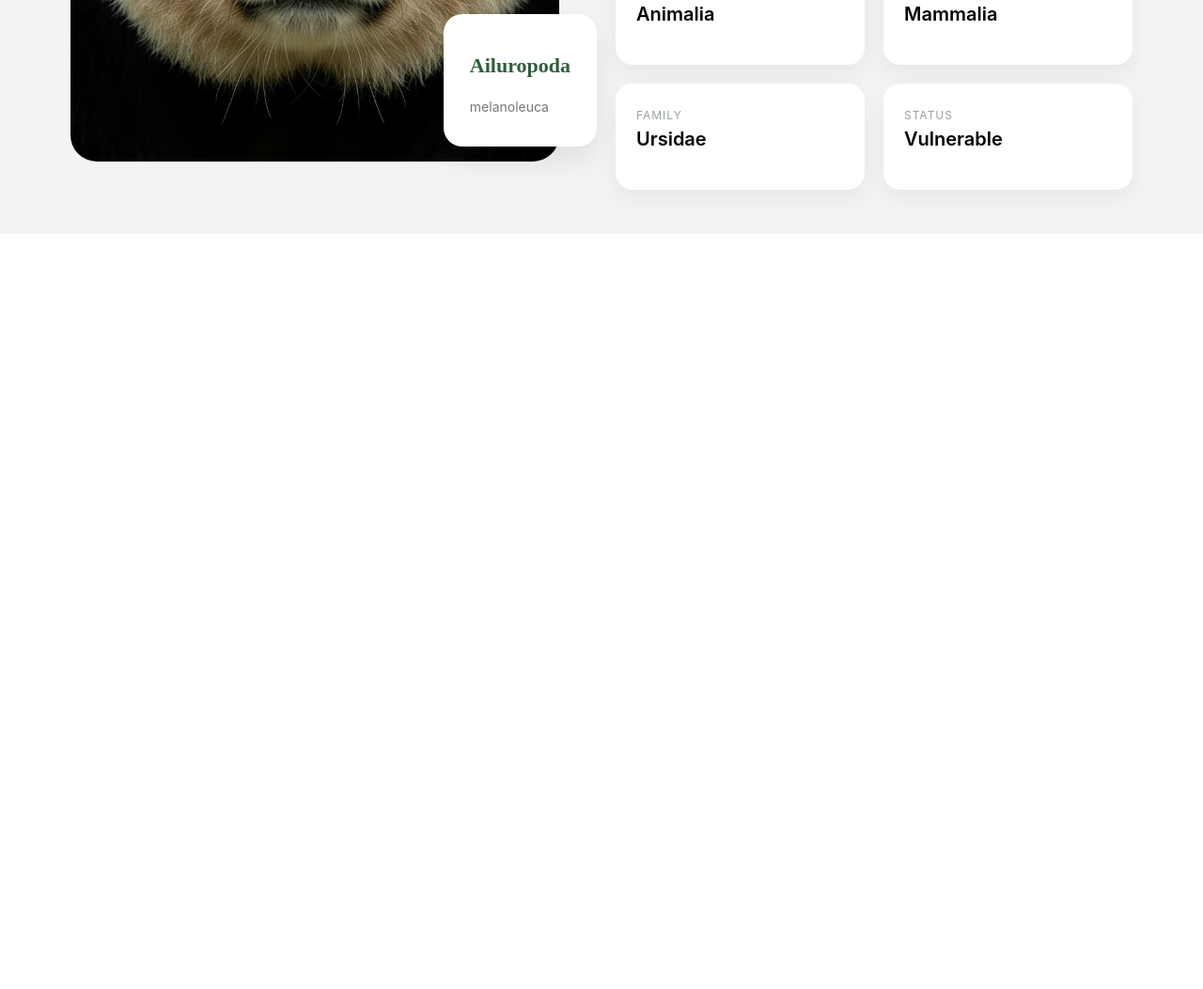
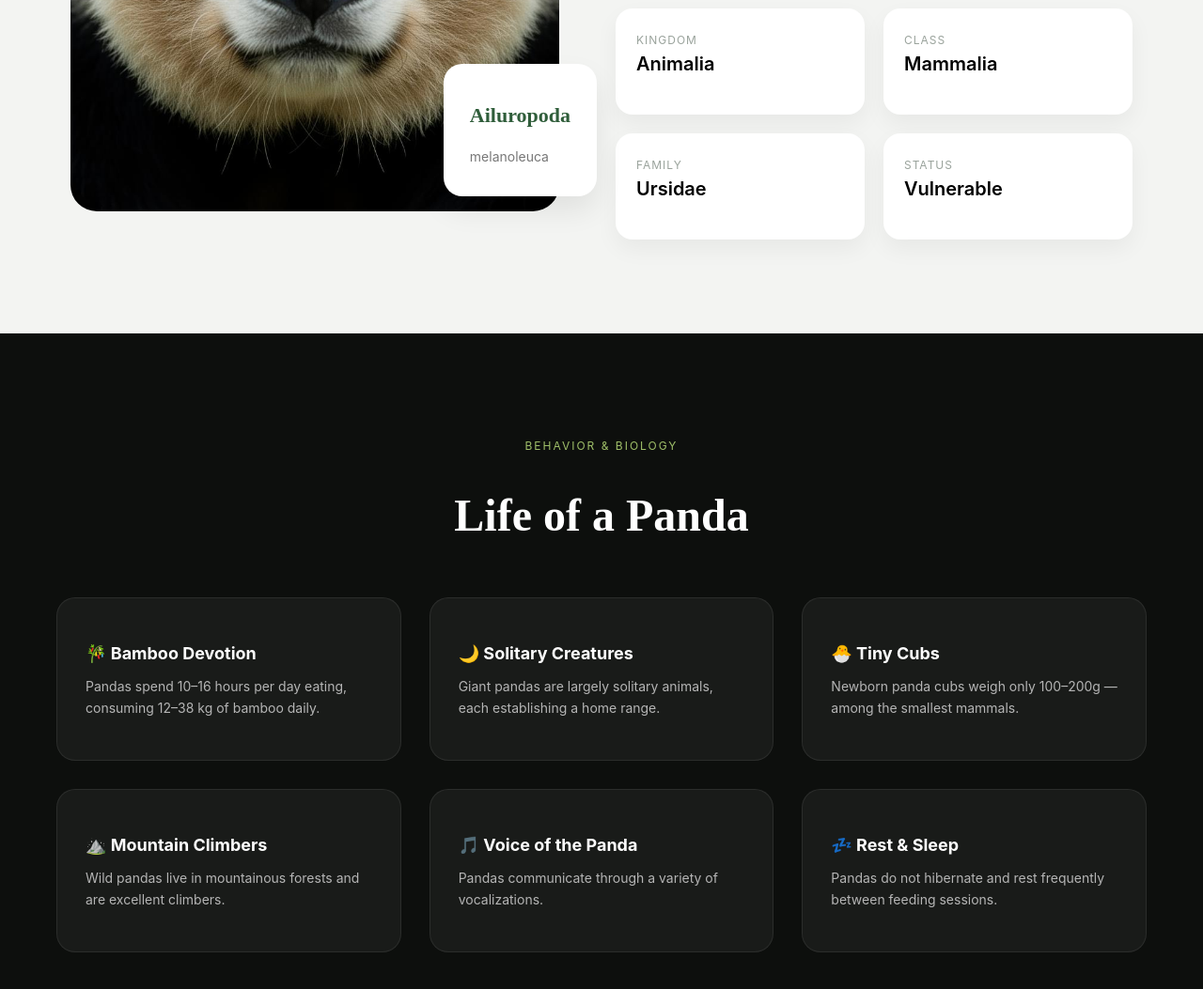
Before and after one commit to mohameddoumi10/Panda, a plain HTML site: page index.html in a window 1280 px wide. Shown: the part 1421-2474 px from the top of the page at 94% size. Before the commit the page ends 1670 px from the top, so only its background shows below. Drawn offline with Linux system fonts and the light colour scheme.

Commit message:
life section

```diff
--- a/index.html
+++ b/index.html
@@ -1,11 +1,13 @@
 <!DOCTYPE html>
 <html lang="en">
+
 <head>
     <meta charset="UTF-8">
     <meta name="viewport" content="width=device-width, initial-scale=1.0">
     <link rel="stylesheet" href="style.css">
     <title>The giant panda</title>
 </head>
+
 <body>
     <div class="nav-bar">
         <div class="nav-left">
@@ -82,5 +84,42 @@
             </div>
         </div>
     </div>
+    <div class="life-section">
+        <p class="section-subtitle">BEHAVIOR & BIOLOGY</p>
+        <h2 class="section-title">Life of a Panda</h2>
+
+        <div class="life-grid">
+            <div class="life-card">
+                <h3>🎋 Bamboo Devotion</h3>
+                <p>Pandas spend 10–16 hours per day eating, consuming 12–38 kg of bamboo daily.</p>
+            </div>
+
+            <div class="life-card">
+                <h3>🌙 Solitary Creatures</h3>
+                <p>Giant pandas are largely solitary animals, each establishing a home range.</p>
+            </div>
+
+            <div class="life-card">
+                <h3>🐣 Tiny Cubs</h3>
+                <p>Newborn panda cubs weigh only 100–200g — among the smallest mammals.</p>
+            </div>
+
+            <div class="life-card">
+                <h3>⛰️ Mountain Climbers</h3>
+                <p>Wild pandas live in mountainous forests and are excellent climbers.</p>
+            </div>
+
+            <div class="life-card">
+                <h3>🎵 Voice of the Panda</h3>
+                <p>Pandas communicate through a variety of vocalizations.</p>
+            </div>
+
+            <div class="life-card">
+                <h3>💤 Rest & Sleep</h3>
+                <p>Pandas do not hibernate and rest frequently between feeding sessions.</p>
+            </div>
+        </div>
+    </div>
 </body>
+
 </html>
--- a/style.css
+++ b/style.css
@@ -173,15 +173,15 @@ a {
 @import url('https://fonts.googleapis.com/css2?family=Playfair+Display:wght@500;700&family=Inter:wght@300;400;500&display=swap');
 /* LAYOUT */
 .container {
-    height: 100vh;
     background: #f3f4f2;
+    padding: 100px 60px;
     display: flex;
     gap: 60px;
-    width: 100%;
-    margin: auto;
     align-items: center;
     justify-content: center;
+    box-sizing: border-box;
 }
+
 
 /* IMAGE */
 .left {
@@ -276,3 +276,88 @@ h1 span {
     font-size: 20px;
     font-weight: 600;
 }
+/* 3rd section */
+.life-section {
+    background: #0d0f0d;
+    color: white;
+    padding: 100px 60px;
+    text-align: center;
+}
+.section-subtitle {
+    color: #9fbf69;
+    font-size: 12px;
+    letter-spacing: 2px;
+    margin-bottom: 10px;
+}
+
+.section-title {
+    font-family: 'Playfair Display', serif;
+    font-size: 48px;
+    margin-bottom: 60px;
+}
+.life-grid {
+    display: grid;
+    grid-template-columns: repeat(3, 1fr);
+    gap: 30px;
+
+    max-width: 1200px;
+    margin: auto;
+}
+.life-card {
+    background: rgba(255, 255, 255, 0.05);
+    padding: 30px;
+    border-radius: 20px;
+
+    text-align: left;
+
+    border: 1px solid rgba(255, 255, 255, 0.08);
+    transition: 0.3s;
+}
+.life-card:hover {
+    transform: translateY(-5px);
+    background: rgba(255, 255, 255, 0.08);
+}
+.life-card h3 {
+    margin-bottom: 10px;
+    font-size: 18px;
+}
+
+.life-card p {
+    color: #b5b5b5;
+    line-height: 1.6;
+    font-size: 14px;
+}
+@media (max-width: 900px) {
+    .container {
+        flex-direction: column;
+        padding: 60px 30px;
+        gap: 40px;
+    }
+    .left {
+        width: 100%;
+        max-width: 520px;
+    }
+    .left img {
+        width: 100%;
+        height: auto;
+    }
+    .badge {
+        right: 15px;
+        bottom: -15px;
+    }
+    .right {
+        max-width: 100%;
+    }
+    .life-grid {
+        grid-template-columns: 1fr 1fr;
+    }
+}
+
+@media (max-width: 600px) {
+    .life-grid {
+        grid-template-columns: 1fr;
+    }
+    .hero-content {
+        margin-left: 20px;
+    }
+}
```
Lines whose indentation alone changed are shown as unchanged.
